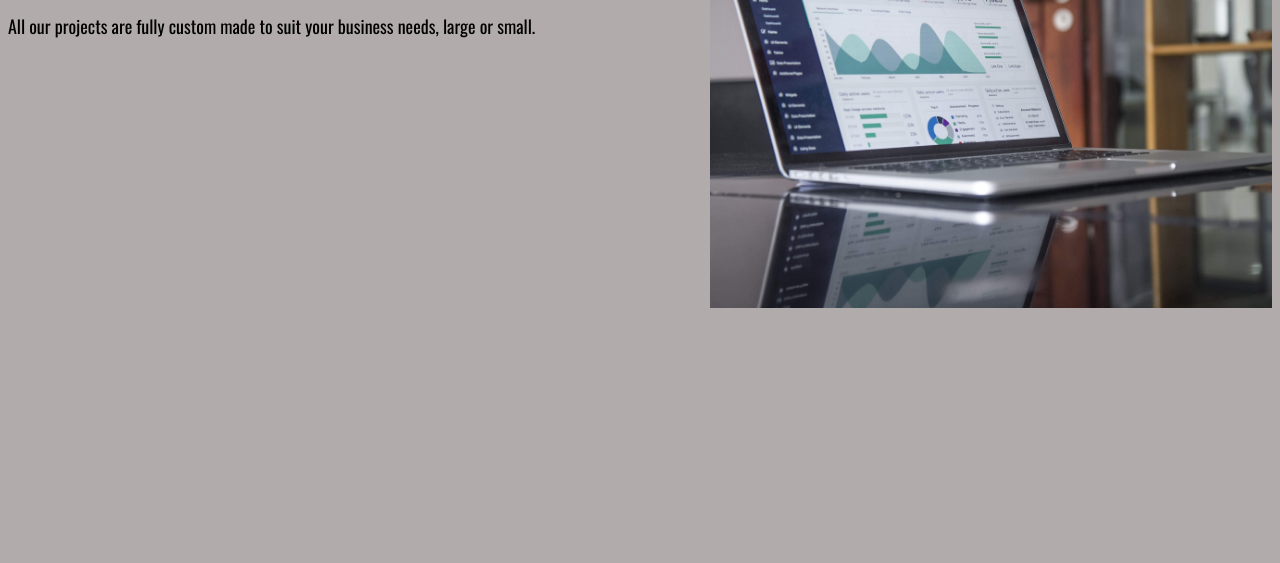
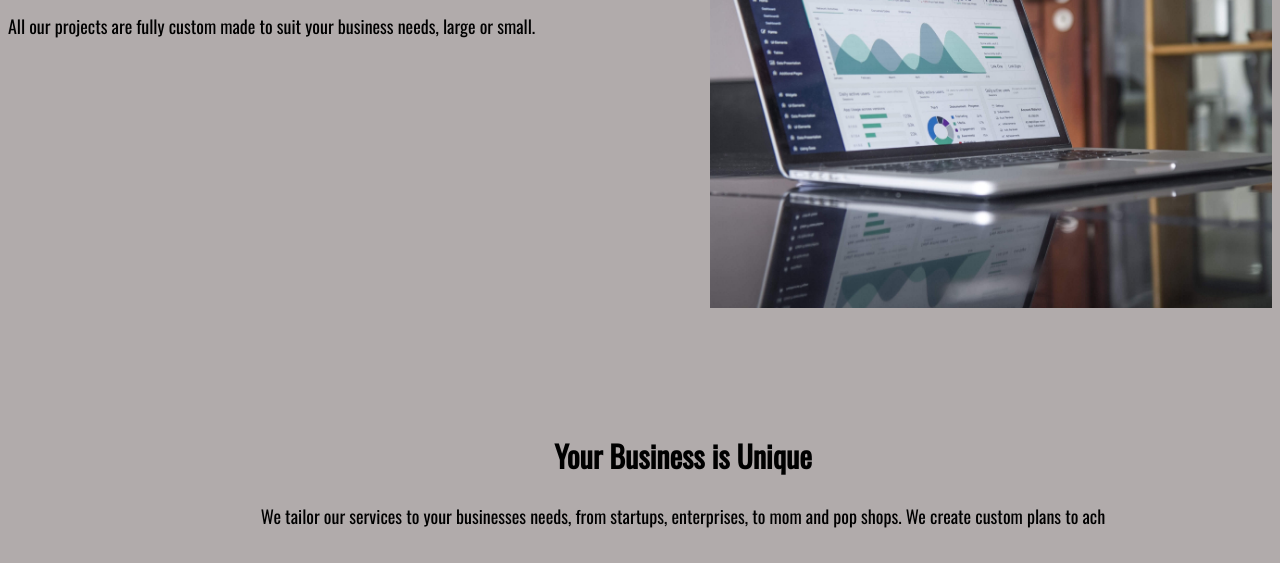
Before and after one commit to snooget/snooget.github.io, a plain HTML site: page index.html in a window 1280 px wide. Shown: the part 302-865 px from the top of the page. Before the commit the page ends 800 px from the top, so only its background shows below. Drawn offline with nearby package versions, Linux system fonts and the light colour scheme.

Commit message:
created new <div> for second half of homepage, aligned text for second half of homepage in the middle of screen

```diff
--- a/index.html
+++ b/index.html
@@ -30,6 +30,18 @@
             <img src="images-snooget/small-business-growth.jpg">
           </article>
         </section>
+        <br>
+        <br>
+        <br>
+        <div class="intro-to-snooget-2">
+          <h2>Your Business is Unique</h2>
+          <p>
+                We tailor our services to your businesses needs, from startups, enterprises, to mom and pop shops. We create custom plans to ach
+          </p>
+          <img>
+          <img>
+          <img>
+        </div>
 
       </main>
 
--- a/resources/css/style.css
+++ b/resources/css/style.css
@@ -33,6 +33,10 @@ body {
     background-color: #111;
   }
 
+  .intro-to-snooget {
+    display: block;
+  }
+
   .intro-to-snooget h2 {
     font-size: 30px;
     vertical-align: middle;
@@ -51,4 +55,21 @@ body {
     position: relative;
     height: 400px;
     width: auto;
+    display: block;
+    margin-bottom: 0%;
   }
+
+  .intro-to-snooget-2 {
+    display: inline-block;
+    margin-top: 100px;
+    margin-left: 20%;
+    text-align: center;
+  }
+
+  .intro-to-snooget-2 h2 {
+    font-size: 30px;
+  }
+
+  .intro-to-snooget-2 p {
+    font-size: 18px;
+  }
```
